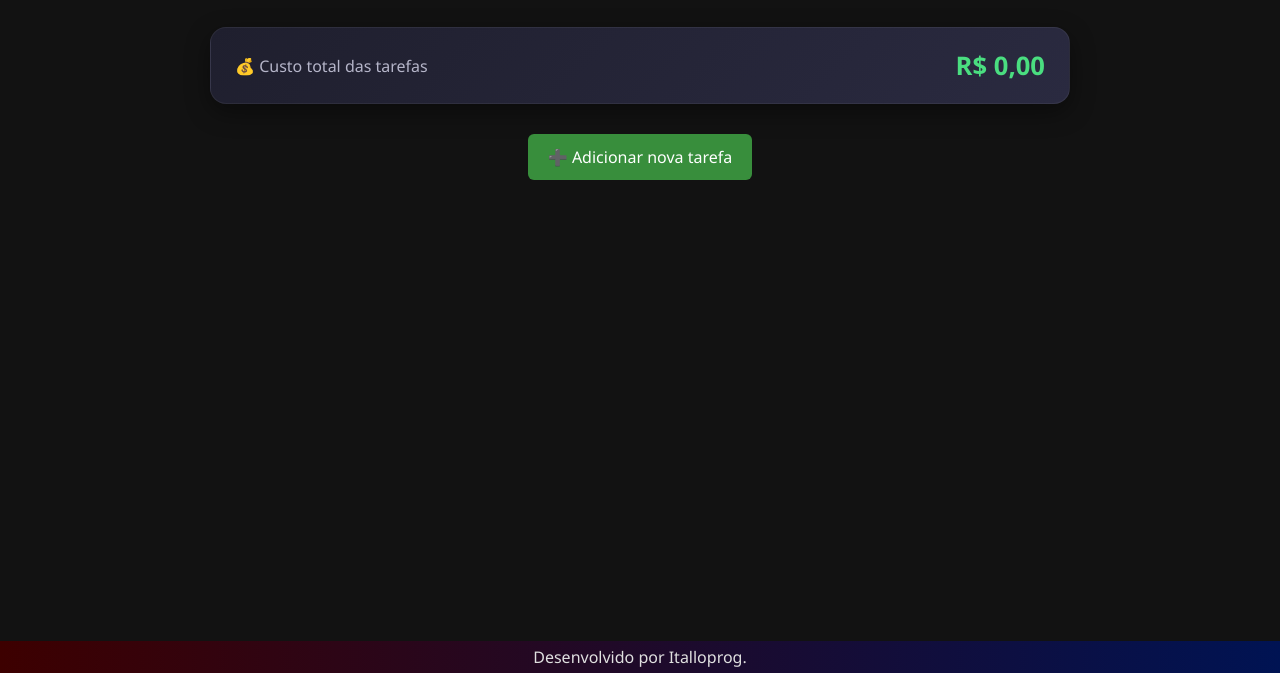
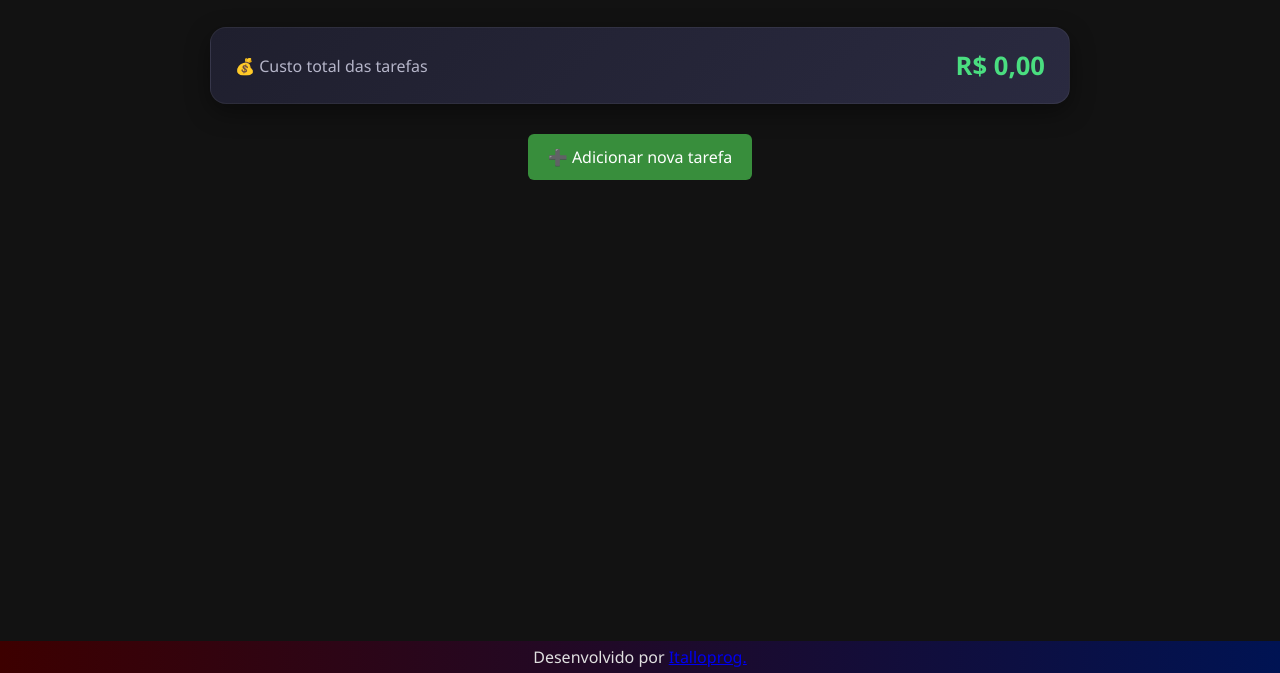
Before and after one commit to Italloprog/To-Do-List, a plain HTML site: page frontend/index.html in a window 1280 px wide. Shown: the part 127-800 px from the top of the page. Drawn offline with Linux system fonts and the light colour scheme; no server answers.

Commit message:
Update footer to include link to GitHub profile

```diff
--- a/frontend/index.html
+++ b/frontend/index.html
@@ -109,7 +109,7 @@
     </main>
 
     <footer>
-      <p>Desenvolvido por Italloprog.</p>
+      <p>Desenvolvido por <a href="https://github.com/Italloprog/To-Do-List">Italloprog.</a></p>
     </footer>
   </body>
 </html>
```
